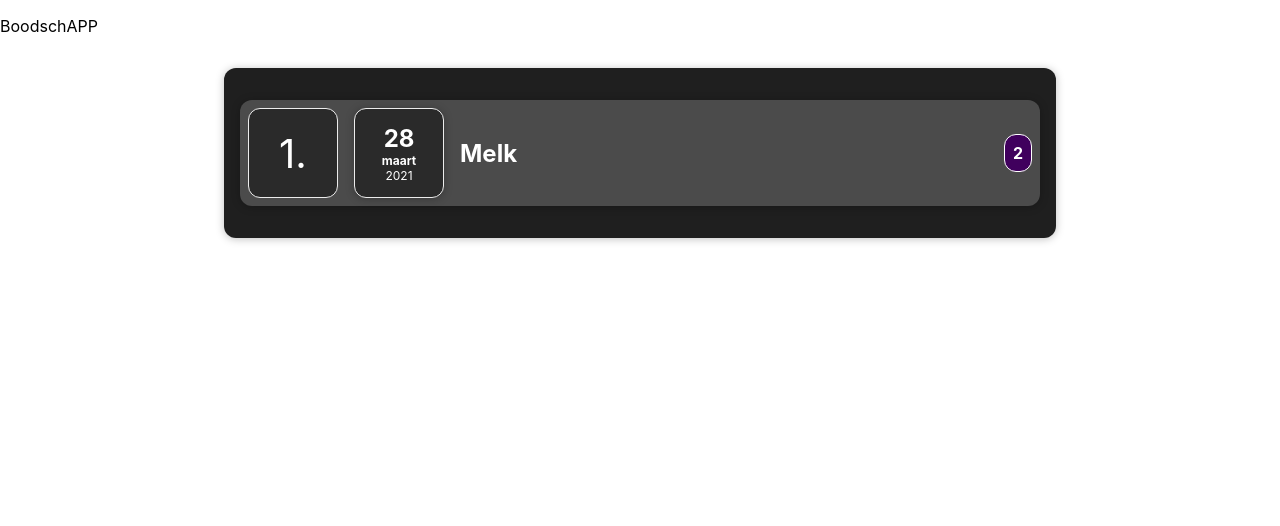
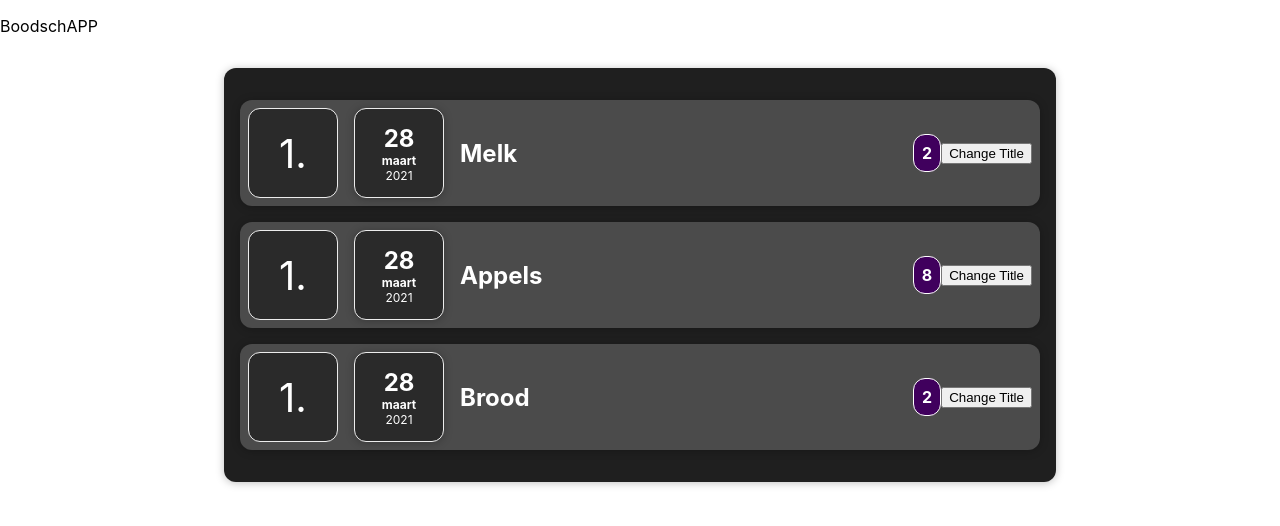
Before and after one commit to JJbings/BoodschApp, a React (Create React App) app: page / in a window 1280 px wide. Shown: the top 526 px of the page. Built offline with nearby package versions, Linux system fonts and the light colour scheme.

Commit message:
- finished initial layout

```diff
--- a/src/App.js
+++ b/src/App.js
@@ -2,7 +2,7 @@ import ToDos from "./components/ToDos";
 function App() {
   const toDoItems = [
     { id: 1, name: "Melk", amount: 2, date: new Date(2021, 2, 28) },
-    { id: 2, name: "Apples", amount: 8, date: new Date(2021, 2, 28) },
+    { id: 2, name: "Appels", amount: 8, date: new Date(2021, 2, 28) },
     { id: 3, name: "Brood", amount: 2, date: new Date(2021, 2, 28) },
     { id: 4, name: "Jam", amount: 1, date: new Date(2021, 2, 28) },
   ];
--- a/src/components/ToDos.js
+++ b/src/components/ToDos.js
@@ -10,6 +10,14 @@ const ToDos = (props) => {
         name={props.items[0].name}
         amount={props.items[0].amount}
         date={props.items[0].date}></TodoItem>
+      <TodoItem
+        name={props.items[1].name}
+        amount={props.items[1].amount}
+        date={props.items[1].date}></TodoItem>
+      <TodoItem
+        name={props.items[2].name}
+        amount={props.items[2].amount}
+        date={props.items[2].date}></TodoItem>
     </Card>
   );
 };
--- a/src/components/TodoItem.js
+++ b/src/components/TodoItem.js
@@ -3,6 +3,7 @@ import "./TodoItem.css";
 import ToDoItemDate from "./ToDoItemDate";
 import Card from "./Card";
 const TodoItem = (props) => {
+  const clickHandler = () => {};
   return (
     <Card className="toDo-item">
       <div className="toDo-item-number"> 1. </div>
@@ -10,6 +11,7 @@ const TodoItem = (props) => {
 
       <h2 className="toDo-item__description">{props.name}</h2>
       <div className="toDo-item__amount"> {props.amount}</div>
+      <button onClick={clickHandler}>Change Title </button>
     </Card>
   );
 };
```
